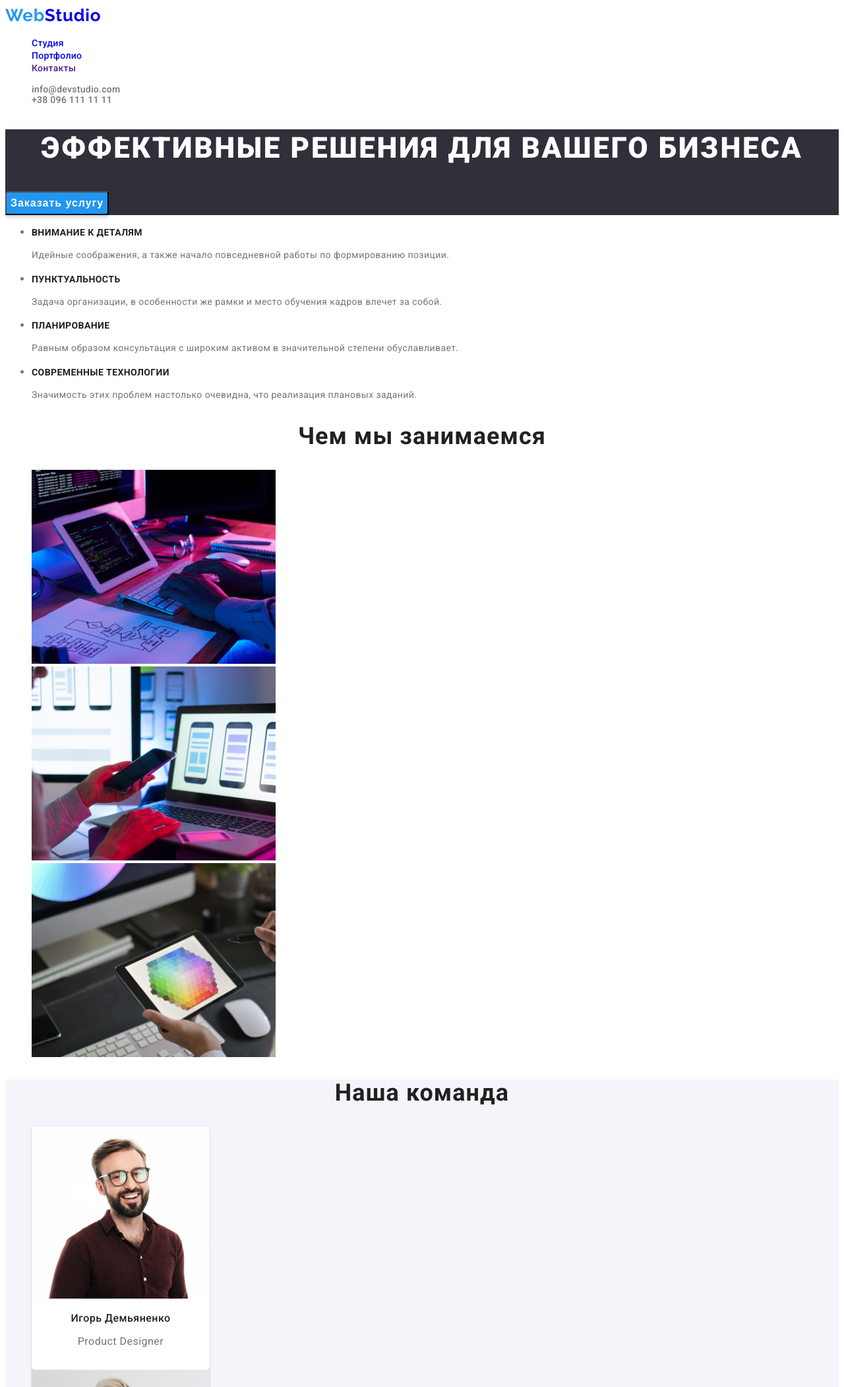
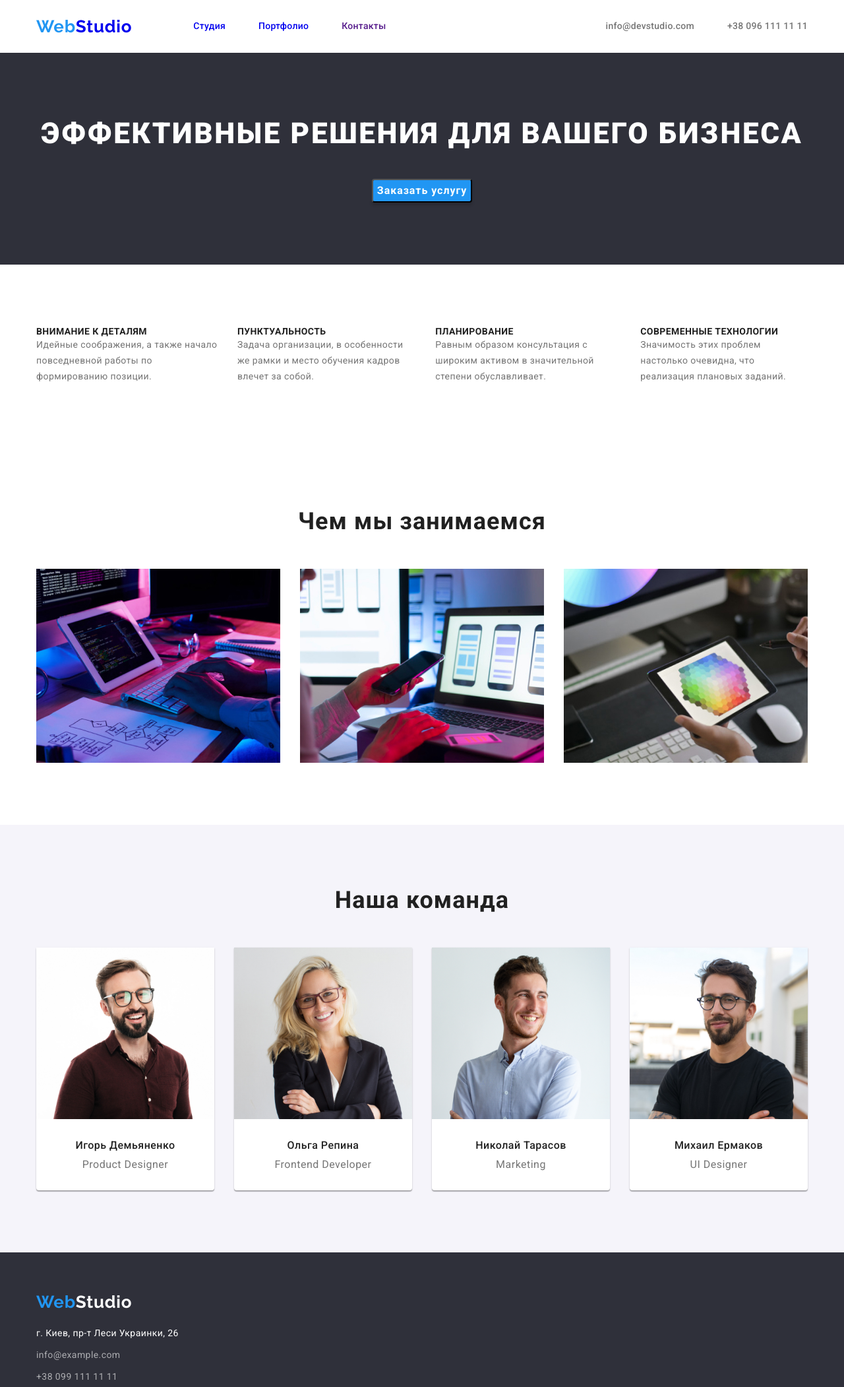
Before and after one commit to Valeriya3/goit-markup-hw-02, a plain HTML site: page index.html in a window 1280 px wide. Shown: the top 2102 px of the page at 66% size. Drawn offline with nearby package versions, Linux system fonts and the light colour scheme.

Commit message:
flex box, containers

```diff
--- a/css/styles.css
+++ b/css/styles.css
@@ -11,14 +11,24 @@ font-family: 'Roboto'*/
 --title-text-color: #212121;
 --accent-text-color: #2196F3;
 --background-dark-color: #2F303A;
+--card-gap: 30px;
+--card-item: 3;
 }
 
-.list {
-    list-style:none;
+p,
+h1,
+h2,
+h3,
+h4,
+h5,
+h6{
+    margin: 0;
 }
 
-.link {
-    text-decoration: none;
+img{
+    display: block;
+    max-width: 100%;
+    height: auto;
 }
 
 body {
@@ -26,7 +36,60 @@ body {
     color: var(--primary-text-color);
 }
 
-/* ============ HEADER ============ */
+.list {
+   list-style:none;
+   padding: 0;
+   margin: 0;
+}
+
+.link {
+   text-decoration: none;
+}
+
+.container {
+    width: 1200px;
+    padding-left: 15px;
+    padding-right: 15px;
+    margin: 0 auto;
+}
+
+.section {
+    padding-top: 94px;
+    padding-bottom: 94px;
+}
+
+.card-set {
+    display: flex;
+    flex-wrap: wrap;
+    gap: var(--card-gap);
+}
+
+.card-set-item {
+    flex-basis: calc((100%-((var(--card-item) - 1) * var(--card-gap))) / var(--card-item));
+}
+
+.title {
+    margin-bottom: 50px;
+    font-weight: 700;
+    font-size: 36px;
+    line-height: 1.16;
+    text-align: center;
+    letter-spacing: 0.03em;
+    color: var(--title-text-color);
+}
+
+
+/* ======================== HEADER ======================== */
+
+.main-nav {
+    display: flex;
+    align-items: center;
+}
+.header-nav {
+    display: flex;
+    align-items: center;
+}
+
 .logo {
     font-family: 'Raleway';
     font-weight: 700;
@@ -37,7 +100,21 @@ body {
 .logo-accent {
     color: var(--accent-text-color);
 }
+
+.menu {
+    display: flex;
+    margin-left: 93px;
+}
+
+.menu-item:not(:last-child) {
+    margin-right: 50px;
+}
+
 .menu-link {
+   display: block;
+   padding-top: 32px;
+   padding-bottom: 32px;
+
    font-weight: 500;
    font-size: 14px;
    line-height: 1.14;
@@ -50,6 +127,9 @@ body {
 }
 
 .header-contacts {
+    display: flex;
+    margin-left: auto;
+
     font-weight: 500;
     font-size: 14px;
     line-height: 1.14;
@@ -57,34 +137,51 @@ body {
     color: var(--primary-text-color);
 }
 
+.header-contacts .item + .item {
+    margin-left: 50px;
+}
+
+.header-contacts .link {
+    display: block;
+    padding-top: 32px;
+    padding-bottom: 32px;
+}
+
 .header-contacts:hover,
 .header-contacts:focus {
     color: var(--accent-text-color);
 }
-/* ============ /HEADER ============ */
+/* ======================== /HEADER ======================== */
 
-/* ============ HERO ============ */
+
+
+/* ======================== HERO ========================*/
 .hero {
+    text-align: center;
     background: var(--background-dark-color);
 }
 
 .hero-title {
+    margin-top: 0;
+    margin-bottom: 40px;
+    text-align: center;
+
     font-weight: 900;
     font-size: 44px;
     line-height: 1.3;
-    text-align: center;
     letter-spacing: 0.06em;
     text-transform: uppercase;
     color: #FFFFFF;
 }
 
 .modal-btn {
+    display: inline-block;
+    align-items: center;
+    text-align: center;
+
     font-weight: 700;
     font-size: 16px;
     line-height: 1.87;
-    display: flex;
-    align-items: center;
-    text-align: center;
     letter-spacing: 0.06em;
     color: #FFFFFF;
     background: var(--accent-text-color);
@@ -97,9 +194,17 @@ body {
 .modal-btn:focus {
     background: #188CE8;
 }
-/* ============ /HERO ============ */
+/* ======================== /HERO ======================== */
 
-/* ============ FEATURES ============ */
+
+
+/* ======================== FEATURES ========================*/
+
+.features-list {
+    --card-item: 4;
+    flex-wrap: nowrap;
+}
+
 .title-features-list {
     font-weight: 700;
     font-size: 14px;
@@ -114,25 +219,22 @@ body {
     line-height: 1.7;
     letter-spacing: 0.03em;
 }
-/* ============ /FEATURES =========== */
+/* ======================== /FEATURES ========================*/
 
-/* ============ WORK =========== */
-.title {
-    font-weight: 700;
-    font-size: 36px;
-    line-height: 1.16;
-    text-align: center;
-    letter-spacing: 0.03em;
-    color: var(--title-text-color);
-}
-/* ============ /WORK ========== */
 
-/* ============ TEAM ========== */
+/* ======================== WORK ======================== */
+
+/* ======================== /WORK ========================*/
+
+
+
+/* ======================== TEAM ========================*/
 .team {
     background: #F5F4FA;
 }
-
 .team-name{
+    margin-top: 30px;
+    margin-bottom: 10px;
     font-weight: 500;
     font-size: 16px;
     line-height: 1.19;
@@ -142,6 +244,7 @@ body {
 }
 
 .job-title {
+    margin-bottom: 30px;
     font-size: 16px;
     line-height: 1.19;
     text-align: center;
@@ -149,30 +252,39 @@ body {
 }
 
 .team-card {
-    width: 270px;
-    height: 368px;
-    left: 215px;
-    top: 1635px;
     background: #FFFFFF;
     box-shadow: 0px 1px 3px rgba(0, 0, 0, 0.12), 0px 1px 1px rgba(0, 0, 0, 0.14), 0px 2px 1px rgba(0, 0, 0, 0.2);
     border-radius: 0px 0px 4px 4px;
+
 }
-/* ============ /TEAM ========= */
 
-/* ============ FOOTER ========= */
+/* ======================== /TEAM ======================== */
+
+
+
+
+/* ======================== FOOTER ======================== */
 .footer {
     background: var(--background-dark-color);
+    padding-top: 60px;
+    padding-bottom: 60px;
 }
+
 .footer-logo  {
     color: #FFFFFF;
 }
 
 .contacts {
+    margin-top: 20px;
     font-style: normal;
     font-size: 14px;
     line-height: 1.71;
     letter-spacing: 0.03em;
     color: rgba(255, 255, 255, 0.6);
+}
+
+.contacts-item:not(:last-child) {
+    margin-bottom: 9px;
 }
 
 .adress {
@@ -184,10 +296,27 @@ body {
   color: var(--accent-text-color);
 }
 
-/* ============ /FOOTER ======== */
+/* ======================== /FOOTER ======================== */
 
-/* ============ FILTERS ======== */
+
+/* ======================== FILTERS ======================== */
+
+.filters-list{
+    margin-top: 94px;
+    margin-bottom: 50px;
+    display: flex;
+    justify-content: center;
+}
+
+.filters-button:not(:last-child) {
+    margin-right: 8px;
+}
+
 .filters-btn {
+    padding-top: 6px;
+    padding-right: 22px;
+    padding-bottom: 6px;
+    padding-left: 22px;
     font-weight: 500;
     font-size: 16px;
     line-height: 1.62;
@@ -206,13 +335,17 @@ body {
     box-shadow: 0px 3px 1px rgba(0, 0, 0, 0.1), 0px 1px 2px rgba(0, 0, 0, 0.08), 0px 2px 2px rgba(0, 0, 0, 0.12);
     border-radius: 4px;
 }
-/* =========== /FILTERS ======== */
+/* ======================== /FILTERS ======================== */
 
-/* =========== PROJECTS ======== */
+
+
+/* ======================== PROJECTS ========================*/
+.projects {
+    padding-top: 0;
+}
 .project-card {
     box-sizing: border-box;
-    width: 370px;
-    height: 404px;
+
     left: 215px;
     top: 262px;
     background: #FFFFFF;
@@ -220,6 +353,10 @@ body {
 }
 
 .project-title {
+    margin-top: 20px;
+    margin-bottom: 4px;
+    margin-right: 24px;
+    margin-left: 24px;
     font-weight: 700;
     font-size: 18px;
     line-height: 2;
@@ -228,7 +365,11 @@ body {
 }
 
 .project-description {
+    margin-bottom: 20px;
+    margin-left: 24px;
+    margin-right: 54px;
     font-size: 16px;
     line-height: 1.87;
     letter-spacing: 0.03em;
-/* ========== /PROJECTS ======== */
+}
+/* ======================== /PROJECTS ======================== */
--- a/index.html
+++ b/index.html
@@ -5,6 +5,10 @@
     <meta http-equiv="X-UA-Compatible" content="IE=edge" />
     <meta name="viewport" content="width=device-width, initial-scale=1.0" />
     <title>Студия</title>
+    <link
+      rel="stylesheet"
+      href="https://cdnjs.cloudflare.com/ajax/libs/modern-normalize/1.0.0/modern-normalize.min.css"
+    />
     <link rel="preconnect" href="https://fonts.googleapis.com" />
     <link rel="preconnect" href="https://fonts.gstatic.com" crossorigin />
     <link
@@ -16,8 +20,11 @@
 
   <body>
     <header class="header">
+      <div class="main-nav container">
         <nav class="header-nav">
-        <a class="logo link" href="./index.html"><span class="logo-accent">Web</span>Studio</a>
+          <a class="logo link" href="./index.html"
+            ><span class="logo-accent">Web</span>Studio</a
+          >
           <ul class="menu list">
             <li class="menu-item">
               <a class="menu-link link" href="./index.html">Студия</a>
@@ -32,44 +39,50 @@
         </nav>
         <ul class="header-contacts list">
           <li class="header-contacts item">
-          <a class="header-contacts link" href="mailto:info@devstudio.com">info@devstudio.com</a>
+            <a class="header-contacts link" href="mailto:info@devstudio.com"
+              >info@devstudio.com</a
+            >
           </li>
           <li class="header-contacts item">
-          <a class="header-contacts link" href="tel:0961111111">+38 096 111 11 11</a>
+            <a class="header-contacts link" href="tel:0961111111"
+              >+38 096 111 11 11</a
+            >
           </li>
         </ul>
+      </div>
     </header>
 
     <main>
-      <section class="hero">
+      <section class="hero section">
         <h1 class="hero-title">Эффективные решения для вашего бизнеса</h1>
         <button class="modal-btn" type="button">Заказать услугу</button>
       </section>
-      <section class="features">
+      <section class="features section">
+        <div class="container">
         <h2 hidden>Наши особенности</h2>
-        <ul class="features-list">
-          <li class="features-item">
+        <ul class="features-list list card-set">
+          <li class="card-set-item">
             <h3 class="title-features-list">Внимание к деталям</h3>
             <p class="description">
               Идейные соображения, а также начало повседневной работы по
               формированию позиции.
             </p>
           </li>
-          <li class="features-item">
+          <li class="card-set-item">
             <h3 class="title-features-list">Пунктуальность</h3>
             <p class="description">
               Задача организации, в особенности же рамки и место обучения кадров
               влечет за собой.
             </p>
           </li>
-          <li class="features-item">
+          <li class="card-set-item">
             <h3 class="title-features-list">Планирование</h3>
             <p class="description">
               Равным образом консультация с широким активом в значительной
               степени обуславливает.
             </p>
           </li>
-          <li class="features-item">
+          <li class="card-set-item">
             <h3 class="title-features-list">Современные технологии</h3>
             <p class="description">
               Значимость этих проблем настолько очевидна, что реализация
@@ -77,12 +90,14 @@
             </p>
           </li>
         </ul>
+        </div>
       </section>
 
-      <section class="work">
+      <section class="work section">
+        <div class="container">
         <h2 class="work-title title">Чем мы занимаемся</h2>
-        <ul class="work list">
-          <li class="work-item">
+        <ul class="list card-set">
+          <li class="card-set-item">
             <img
               src="./images/gallery/site-layout.jpg"
               alt="site layout"
@@ -90,7 +105,7 @@
               height="294"
             />
           </li>
-          <li class="work-item">
+          <li class="card-set-item">
             <img
               src="./images/gallery/creation-of-mobile-phones-interface.jpg"
               alt="creation of mobile phones interface"
@@ -98,7 +113,7 @@
               height="294"
             />
           </li>
-          <li class="work-item">
+          <li class="card-set-item">
             <img
               src="./images/gallery/web-design.jpg"
               alt="working process with colour selection on the graphic tablet"
@@ -107,12 +122,14 @@
             />
           </li>
         </ul>
+        </div>
       </section>
 
-      <section class="team">
+      <section class="team section">
+        <div class="container">
         <h2 class="team title">Наша команда</h2>
-        <ul class="team list">
-          <li class="team-card">
+        <ul class="list card-set">
+          <li class="team-card card-set-item">
             <img
               src="./images/ourteam/igor-demianenko.jpg"
               alt="Igor Demianenko"
@@ -122,7 +139,7 @@
             <h3 class="team-name">Игорь Демьяненко</h3>
             <p class="job-title">Product Designer</p>
           </li>
-          <li class="team-card">
+          <li class="team-card card-set-item">
             <img
               src="./images/ourteam/olena-repina.jpg"
               alt="Olena Repina"
@@ -132,7 +149,7 @@
             <h3 class="team-name">Ольга Репина</h3>
             <p class="job-title">Frontend Developer</p>
           </li>
-          <li class="team-card">
+          <li class="team-card card-set-item">
             <img
               src="./images/ourteam/nikolay-tarasov.jpg"
               alt="Nikolay Tarasov"
@@ -142,7 +159,7 @@
             <h3 class="team-name">Николай Тарасов</h3>
             <p class="job-title">Marketing</p>
           </li>
-          <li class="team-card">
+          <li class="team-card card-set-item">
             <img
               src="./images/ourteam/mihail-ermakov.jpg"
               alt="Mihail Ermakov"
@@ -153,11 +170,15 @@
             <p class="job-title">UI Designer</p>
           </li>
         </ul>
+        </div>
       </section>
     </main>
 
     <footer class="footer">
-      <a class="footer-logo logo link" href="./index.html"><span class="logo-accent">Web</span>Studio</a>
+      <div class="container">
+      <a class="footer-logo logo link" href="./index.html"
+        ><span class="logo-accent">Web</span>Studio</a
+      >
       <address class="contacts">
         <ul class="contacts list">
           <li class="contacts-item">
@@ -170,14 +191,16 @@
             </a>
           </li>
           <li class="contacts-item">
-            <a class="contacts link" href="mailto:info@example.com">info@example.com</a>
+            <a class="contacts link" href="mailto:info@example.com"
+              >info@example.com</a
+            >
           </li>
           <li class="contacts-item">
-          <a class="contacts link"
-            href="tel:0991111111">+38 099 111 11 11</a>
+            <a class="contacts link" href="tel:0991111111">+38 099 111 11 11</a>
           </li>
         </ul>
       </address>
+      </div>
     </footer>
   </body>
 </html>
```
Also changed, not shown: portfolio.html (+23 -13 lines). Lines whose indentation alone changed are shown as unchanged.
